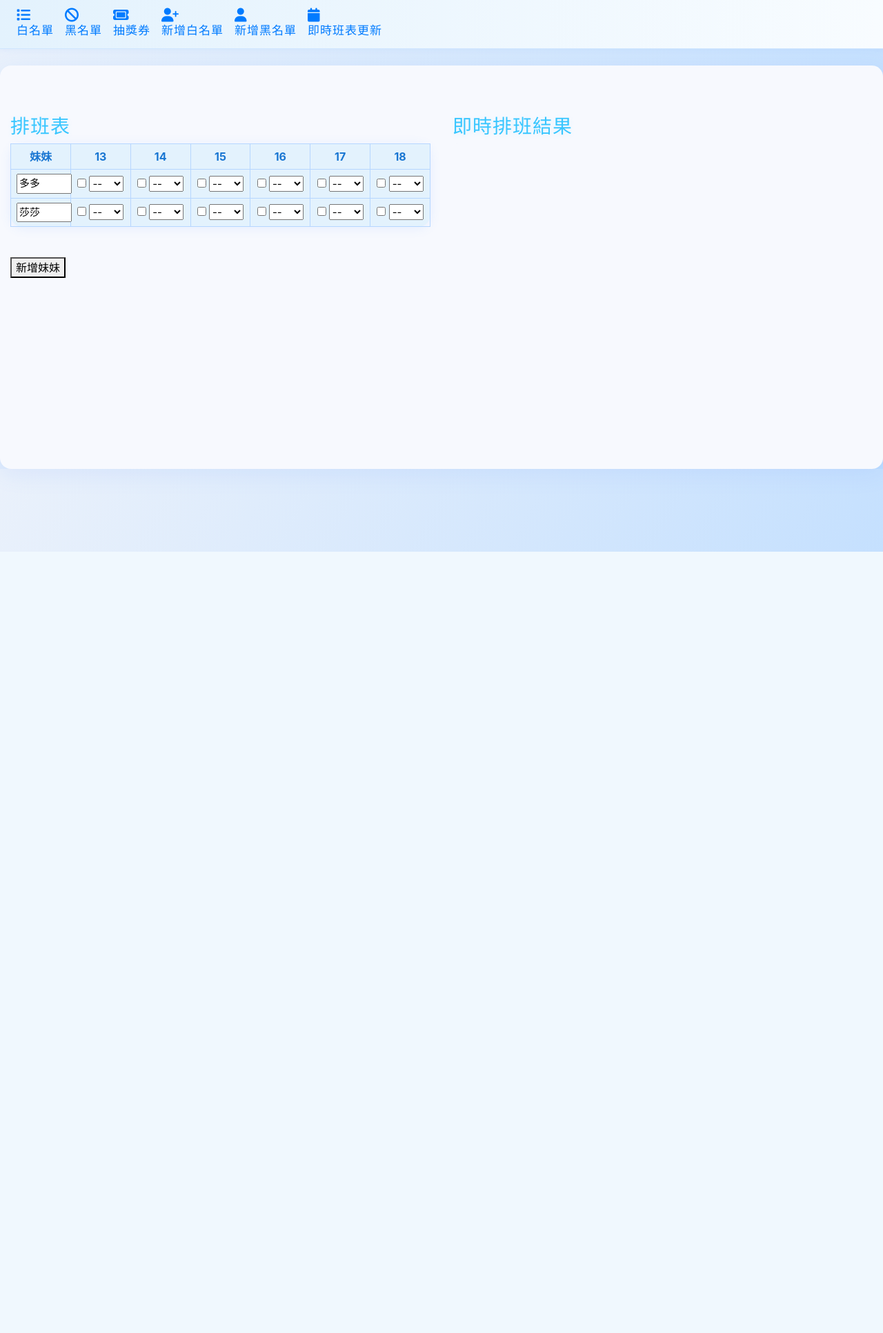
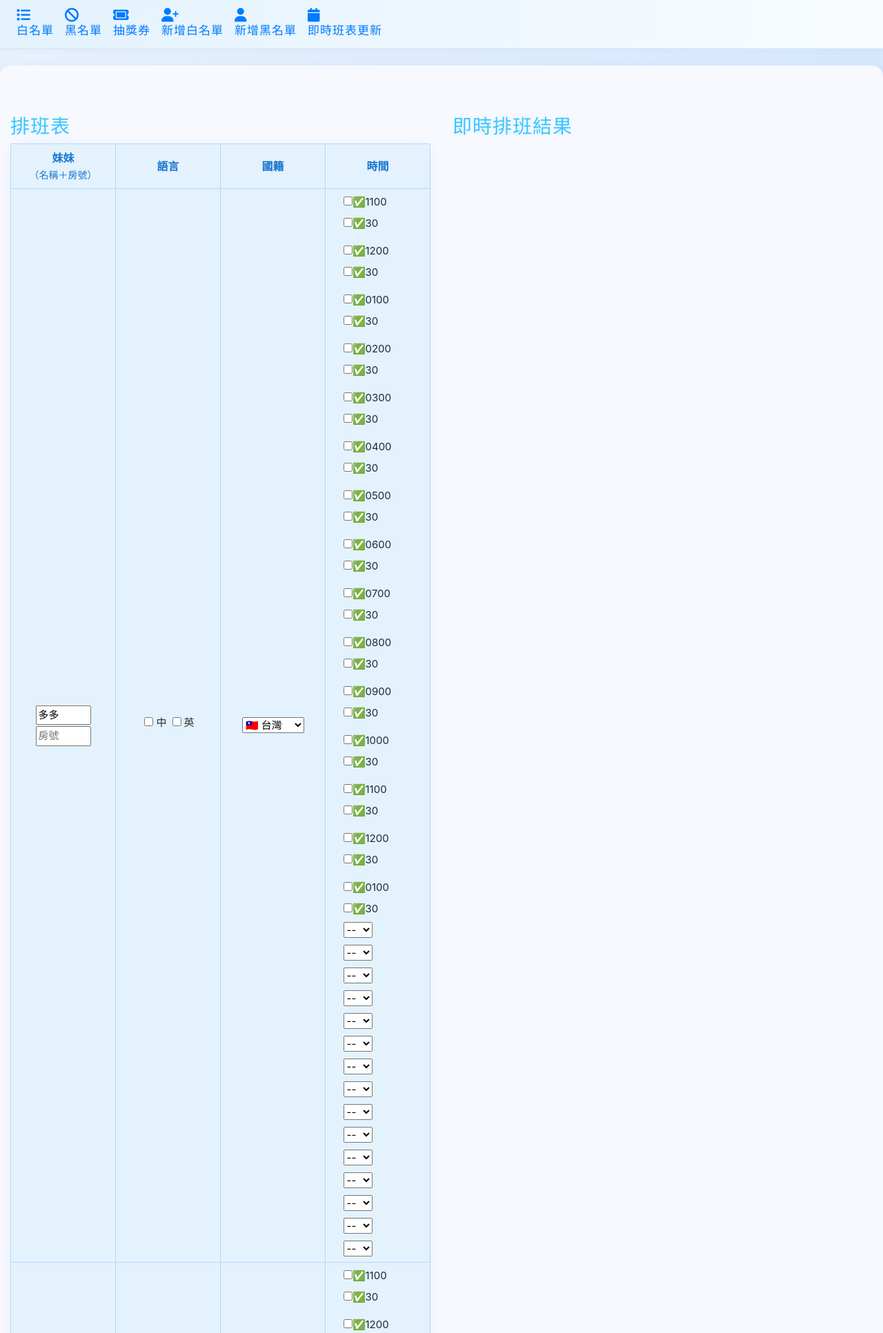
Before and after one commit to Suan0503/Test_Mod, a Flask app: page /admin/schedule/ in a window 1280 px wide. Shown: the top 1933 px of the page at 69% size. Before the commit the page ends 800 px from the top, so only its background shows below. Run offline with Flask 3, Linux system fonts and the light colour scheme.

Commit message:
Update schedule.html

```diff
--- a/templates/schedule.html
+++ b/templates/schedule.html
@@ -1,94 +1,203 @@
 {% extends 'admin_custom_master.html' %}
 {% block body %}
 <style>
-.schedule-table { border-collapse: collapse; width:100%; }
-.schedule-table th, .schedule-table td { border:1px solid #b6d6ff; padding:6px 8px; text-align:center; }
-.schedule-table th { background:#e3f2fd; }
-.add-girl-btn { margin-top:12px; }
+  .schedule-table { border-collapse: collapse; width:100%; }
+  .schedule-table th, .schedule-table td { border:1px solid #b6d6ff; padding:8px; text-align:center; }
+  .schedule-table th { background:#e3f2fd; }
+  .girl-name, .room-input { width:80px; display:block; margin:2px auto; }
+  .lang-check { margin:0 4px; }
+  .time-container, .duration-container {
+    display: flex;
+    flex-wrap: wrap;
+    gap: 10px;
+    max-width: 460px;
+    margin: auto;
+    justify-content: center;
+  }
+  .time-block, .duration-block {
+    display: flex;
+    flex-direction: column;
+    align-items: flex-start;
+    width: 100px;
+  }
 </style>
+
 <div class="schedule-main" style="display:flex;gap:32px;padding:32px 0;">
-  <div style="flex:1;min-width:320px;">
+  <div style="flex:1;">
     <h3>排班表</h3>
     <table class="schedule-table" id="schedule-table">
       <thead>
         <tr>
-          <th>妹妹</th>
-          {% for hour in range(13, 19) %}
-            <th>{{ hour }}</th>
-          {% endfor %}
+          <th>妹妹<br><small>（名稱＋房號）</small></th>
+          <th>語言</th>
+          <th>國籍</th>
+          <th>時間</th>
         </tr>
       </thead>
       <tbody id="girl-rows">
+        {% for girl in ['多多', '莎莎'] %}
         <tr>
-          <td><input type="text" value="多多" class="girl-name" style="width:80px;"></td>
-          {% for hour in range(13, 19) %}
           <td>
-            <input type="checkbox" class="hour-check">
-            <select class="duration" style="width:50px;">
-              <option value="">--</option>
-              <option value="60">60</option>
-              <option value="90">90</option>
+            <input type="text" class="girl-name" value="{{ girl }}" placeholder="名稱">
+            <input type="text" class="room-input" placeholder="房號">
+          </td>
+          <td>
+            <label><input type="checkbox" class="lang-check" value="zh">中</label>
+            <label><input type="checkbox" class="lang-check" value="en">英</label>
+          </td>
+          <td>
+            <select class="nation-select" style="width:90px;">
+              <option value="tw">🇹🇼 台灣</option>
+              <option value="vn">🇻🇳 越南</option>
+              <option value="th">🇹🇭 泰國</option>
+              <option value="id">🇮🇩 印尼</option>
             </select>
           </td>
-          {% endfor %}
+          <td>
+            <div class="time-container">
+              {% set timeslots = [11,12,1,2,3,4,5,6,7,8,9,10,11,12,1] %}
+              {% for t in timeslots %}
+              <div class="time-block">
+                <label><input type="checkbox" class="hour-check" data-hour="{{ t }}" data-half="0">✅{{ "%02d00"|format(t) }}</label>
+                <label><input type="checkbox" class="half-check" data-hour="{{ t }}" data-half="1">✅30</label>
+              </div>
+              {% endfor %}
+            </div>
+            <div class="duration-container">
+              {% for t in timeslots %}
+              <div class="duration-block">
+                <select class="duration">
+                  <option value="">--</option>
+                  <option value="40">40</option>
+                  <option value="60">60</option>
+                  <option value="90">90</option>
+                </select>
+              </div>
+              {% endfor %}
+            </div>
+          </td>
         </tr>
-        <tr>
-          <td><input type="text" value="莎莎" class="girl-name" style="width:80px;"></td>
-          {% for hour in range(13, 19) %}
-          <td>
-            <input type="checkbox" class="hour-check">
-            <select class="duration" style="width:50px;">
-              <option value="">--</option>
-              <option value="60">60</option>
-              <option value="90">90</option>
-            </select>
-          </td>
-          {% endfor %}
-        </tr>
+        {% endfor %}
       </tbody>
     </table>
-    <button class="add-girl-btn" onclick="addGirlRow()">新增妹妹</button>
+    <button class="add-girl-btn" onclick="addGirlRow()" style="margin-top:12px;">新增妹妹</button>
   </div>
-  <div style="flex:1;min-width:320px;">
+
+  <div style="flex:1;">
     <h3>即時排班結果</h3>
     <div id="output-area" style="background:#f7f9fe;border-radius:8px;min-height:400px;padding:16px;font-size:16px;white-space:pre-line;"></div>
   </div>
 </div>
+
 <script>
 function addGirlRow() {
   const tbody = document.getElementById('girl-rows');
   const tr = document.createElement('tr');
-  let html = '<td><input type="text" value="" class="girl-name" style="width:80px;"></td>';
-  for(let i=0;i<6;i++) {
-    html += `<td><input type="checkbox" class="hour-check"><select class="duration" style="width:50px;"><option value="">--</option><option value="60">60</option><option value="90">90</option></select></td>`;
+  const timeslots = [11,12,1,2,3,4,5,6,7,8,9,10,11,12,1];
+  let html = `
+    <td>
+      <input type="text" class="girl-name" placeholder="名稱">
+      <input type="text" class="room-input" placeholder="房號">
+    </td>
+    <td>
+      <label><input type="checkbox" class="lang-check" value="zh">中</label>
+      <label><input type="checkbox" class="lang-check" value="en">英</label>
+    </td>
+    <td>
+      <select class="nation-select" style="width:90px;">
+        <option value="tw">🇹🇼 台灣</option>
+        <option value="vn">🇻🇳 越南</option>
+        <option value="th">🇹🇭 泰國</option>
+        <option value="id">🇮🇩 印尼</option>
+      </select>
+    </td>
+    <td>
+      <div class="time-container">`;
+  for (let t of timeslots) {
+    const hh = String(t).padStart(2, '0') + '00';
+    html += `
+        <div class="time-block">
+          <label><input type="checkbox" class="hour-check" data-hour="${t}" data-half="0">✅${hh}</label>
+          <label><input type="checkbox" class="half-check" data-hour="${t}" data-half="1">✅30</label>
+        </div>`;
   }
+  html += `</div><div class="duration-container">`;
+  for (let t of timeslots) {
+    html += `
+        <div class="duration-block">
+          <select class="duration">
+            <option value="">--</option>
+            <option value="40">40</option>
+            <option value="60">60</option>
+            <option value="90">90</option>
+          </select>
+        </div>`;
+  }
+  html += `</div></td>`;
   tr.innerHTML = html;
   tbody.appendChild(tr);
+  getScheduleResult();
 }
+
+function getNationInfo(nation, langs) {
+  let emoji = '', lang = '';
+  if (nation === 'tw') emoji = '🇹🇼';
+  if (nation === 'vn') emoji = '🇻🇳';
+  if (nation === 'th') emoji = '🇹🇭';
+  if (nation === 'id') emoji = '🇮🇩';
+
+  if (langs.includes('zh') && nation === 'vn') lang = '中越文溝通';
+  else if (langs.includes('zh') && nation === 'th') lang = '中泰文溝通';
+  else if (langs.includes('zh') && nation === 'tw') lang = '中文溝通';
+  else if (langs.includes('en') && nation === 'vn') lang = '英越文溝通';
+  else if (langs.includes('en') && nation === 'th') lang = '英泰文溝通';
+  else if (nation === 'vn') lang = '越文溝通';
+  else if (nation === 'th') lang = '泰文溝通';
+  else if (nation === 'id') lang = '印尼文溝通';
+  else lang = '';
+  return { emoji, lang };
+}
+
 function getScheduleResult() {
   const tbody = document.getElementById('girl-rows');
-  const hours = [13,14,15,16,17,18];
+  const timeslots = [11,12,1,2,3,4,5,6,7,8,9,10,11,12,1];
   let result = '';
-  for(const tr of tbody.children) {
+
+  for (const tr of tbody.children) {
     const name = tr.querySelector('.girl-name').value.trim();
-    if(!name) continue;
-    let line = `💗${name} 11:00-01:00➡️中越文溝通🇻🇳(ID)`;
+    const room = tr.querySelector('.room-input').value.trim();
+    const langChecks = tr.querySelectorAll('.lang-check');
+    const langs = Array.from(langChecks).filter(c => c.checked).map(c => c.value);
+    const nation = tr.querySelector('.nation-select').value;
+    const nationInfo = getNationInfo(nation, langs);
+    if (!name) continue;
+
+    let line = `💗${name} ${nationInfo.emoji} ${nationInfo.lang}${room ? ' ('+room+')' : ''}`;
     let slots = [];
-    const tds = tr.querySelectorAll('td');
-    for(let i=1;i<tds.length;i++) {
-      const checked = tds[i].querySelector('.hour-check').checked;
-      const duration = tds[i].querySelector('.duration').value;
-      if(checked && duration) {
-        slots.push(`${hours[i-1]}:00/${duration}`);
+    const hourChecks = tr.querySelectorAll('.hour-check');
+    const halfChecks = tr.querySelectorAll('.half-check');
+    const durations = tr.querySelectorAll('.duration');
+
+    for (let i = 0; i < timeslots.length; i++) {
+      const h = String(timeslots[i]).padStart(2, '0');
+      const full = hourChecks[i].checked;
+      const half = halfChecks[i].checked;
+      const dur = durations[i].value;
+      if (dur && (full || half)) {
+        const label = (full ? `${h}:00` : '') + (half ? (full ? ' & ' : '') + `${h}:30` : '');
+        slots.push(`${label} / ${dur}分`);
       }
     }
-    if(slots.length) {
+
+    if (slots.length) {
       line += '\n' + slots.join('\n');
       result += line + '\n\n';
     }
   }
+
   document.getElementById('output-area').innerText = result.trim();
 }
+
 document.getElementById('schedule-table').addEventListener('input', getScheduleResult);
 document.getElementById('schedule-table').addEventListener('change', getScheduleResult);
 </script>
```
